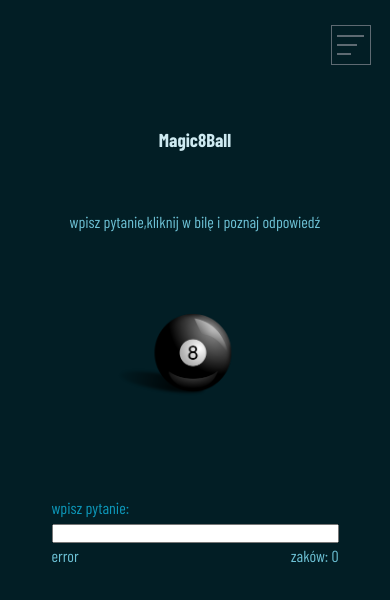
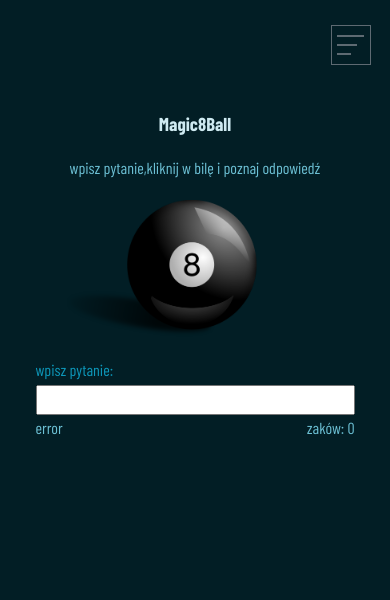
Before and after one commit to Scorpion19702022/SIMPLE_PROJECT_REACT_REDUX, a React (Vite) app: page /Magic8Ball in a window 390 px wide. Shown: the top 600 px of the page. Built offline with nearby package versions, Linux system fonts and the light colour scheme; a web font is replaced by a local one.

Commit message:
added style for mobile

```diff
--- a/src/Components/Magic8Ball/Styles/Magic8BallAction.module.css
+++ b/src/Components/Magic8Ball/Styles/Magic8BallAction.module.css
@@ -26,13 +26,13 @@
 
 .wrapper {
 	width: 90%;
-	height: 520px;
+	height: 360px;
 	display: flex;
 	flex-direction: column;
 	justify-content: space-between;
 	align-items: center;
-	padding: 2em;
-	margin-bottom: 2em;
+	padding: 1em;
+	margin-bottom: 1em;
 }
 
 .heading {
@@ -45,21 +45,24 @@
 
 .box_img {
 	width: 100%;
-	height: 10%;
+	height: 40px;
 	display: flex;
 	justify-content: center;
 	align-items: center;
-	padding: 4em 0em;
+	margin: 3em 0em;
 }
 
 .btn_ball {
 	width: 100%;
 	background: none;
 	border: none;
+	display: flex;
+	justify-content: center;
+	align-items: center;
 }
 
 .img {
-	width: 40%;
+	width: 60%;
 	object-fit: cover;
 	transform: translateX(-18%);
 	cursor: pointer;
@@ -67,7 +70,6 @@
 
 .box_inputs {
 	width: 100%;
-	padding: 1em 0em;
 	display: flex;
 	flex-direction: column;
 	justify-content: center;
@@ -83,6 +85,7 @@
 
 .input {
 	width: 100%;
+	padding: 0.4em 0em;
 }
 
 .box_error_info {
```
